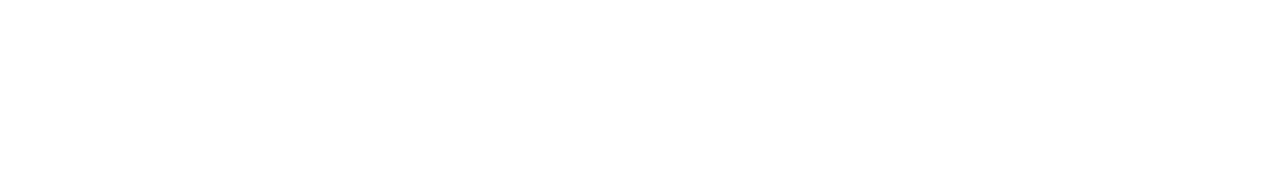
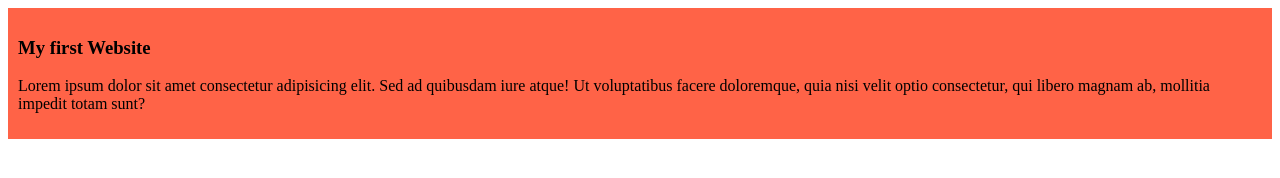
Before and after one commit to ssssohannnn/my-simple-wbsite, a plain HTML site: page index.html in a window 1280 px wide. Drawn offline with Linux system fonts and the light colour scheme.

Commit message:
added the first blog

```diff
--- a/index.html
+++ b/index.html
@@ -4,8 +4,12 @@
     <meta charset="UTF-8">
     <meta name="viewport" content="width=device-width, initial-scale=1.0">
     <title>My Simple Website</title>
+    <link rel="stylesheet" href="styles/blog.css">
 </head>
 <body>
-
+    <div>
+        <h3>My first Website</h3>
+        <p>Lorem ipsum dolor sit amet consectetur adipisicing elit. Sed ad quibusdam iure atque! Ut voluptatibus facere doloremque, quia nisi velit optio consectetur, qui libero magnam ab, mollitia impedit totam sunt?</p>
+    </div>
 </body>
 </html>
--- /dev/null
+++ b/styles/blog.css
@@ -0,0 +1,4 @@
+div{
+    background-color: tomato;
+    padding: 10px;
+}
```
